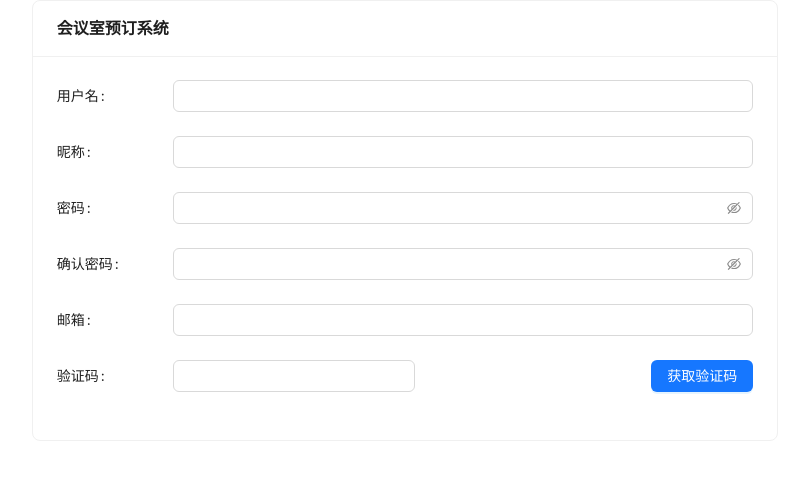
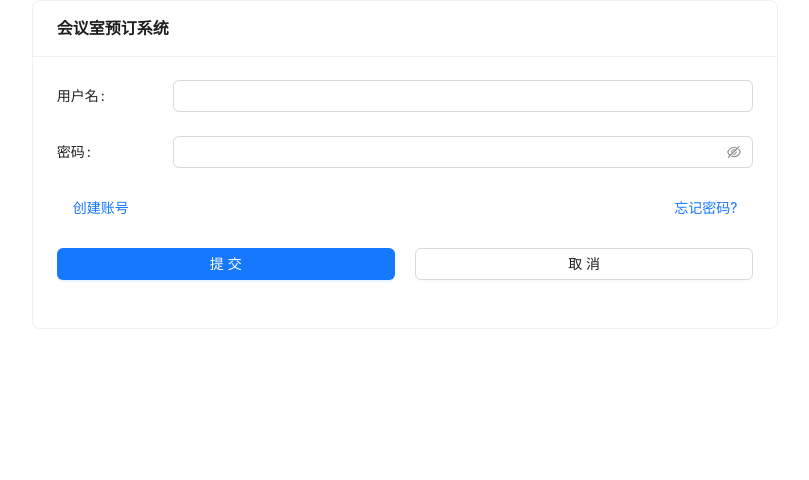
Before and after one commit to chinawangyatao/meeting_room_booking_system_frontend_user, a React (Create React App) app: page /login in a window 1280 px wide. Shown: the top 480 px of the page, without its empty margins (235-1044 px from the left). Built offline with nearby package versions, Linux system fonts and the light colour scheme.

Commit message:
feat 增加注册逻辑

```diff
--- a/src/views/Login/Index.tsx
+++ b/src/views/Login/Index.tsx
@@ -6,16 +6,24 @@ import styled from 'styled-components';
 import Register from './Register';
 
 const Index = memo(() => {
-  const [isRegister, setIsRegister] = useState(false);
-  const submit = (val: submitValue) => {
+  const [isRegister, setIsRegister] = useState(true);
+  const submit = (val?: submitValue) => {
     console.log(val);
+  };
+  const handleRegister = (val: any) => {
+    console.log(val);
+    console.log(123);
   };
   return (
     <LoginWrapper>
       <Row justify={'center'} align={'middle'}>
         <Col span={8} md={{ span: 14 }} sm={{ span: 20 }} xs={{ span: 24 }}>
           <Card bordered title={'会议室预订系统'}>
-            {isRegister ? <Login submit={submit} /> : <Register submit={submit} />}
+            {isRegister ? (
+              <Login submit={submit} handleRegister={handleRegister} />
+            ) : (
+              <Register submit={submit} handleRegister={handleRegister} />
+            )}
           </Card>
         </Col>
       </Row>
--- a/src/views/Login/Login.tsx
+++ b/src/views/Login/Login.tsx
@@ -1,13 +1,14 @@
 import React, { memo } from 'react';
 import { Button, Col, Form, Input, Row } from 'antd';
-import { LoginProps } from './LoginRegister';
+import { LoginProps, submitValue } from './LoginRegister';
 import { Link } from 'react-router-dom';
 
 const Login = memo((props: LoginProps) => {
-  const { submit } = props;
+  const { submit, handleRegister } = props;
+
   return (
     <>
-      <Form onFinish={val => submit(val)}>
+      <Form onFinish={val => submit(val as { username: string })}>
         <Form.Item labelCol={{ span: 4 }} labelAlign={'left'} label={'用户名'} name={'username'}>
           <Input />
         </Form.Item>
@@ -16,8 +17,14 @@ const Login = memo((props: LoginProps) => {
         </Form.Item>
         <Form.Item>
           <Row justify={'space-between'}>
-            <Col>创建账号</Col>
-            <Col>忘记密码</Col>
+            <Col>
+              <Button type={'link'} onClick={handleRegister}>
+                创建账号
+              </Button>
+            </Col>
+            <Col>
+              <Button type={'link'}>忘记密码?</Button>
+            </Col>
           </Row>
         </Form.Item>
         <Form.Item>
--- a/src/views/Login/LoginRegister.d.ts
+++ b/src/views/Login/LoginRegister.d.ts
@@ -1,5 +1,6 @@
 export type LoginProps = {
-  submit: (v: submitValue) => void;
+  submit?: (v: submitValue | undefined) => void;
+  handleRegister?: (v) => void;
 };
 
 type submitValue = {
--- a/src/views/Login/Register.tsx
+++ b/src/views/Login/Register.tsx
@@ -3,6 +3,7 @@ import { LoginProps } from './LoginRegister';
 import { Button, Col, Form, Input, Row } from 'antd';
 
 const Register = memo((props: LoginProps) => {
+  const { submit } = props;
   return (
     <>
       <Form>
@@ -31,6 +32,20 @@ const Register = memo((props: LoginProps) => {
             </Col>
           </Row>
         </Form.Item>
+        <Form.Item>
+          <Row justify={'space-between'} gutter={20}>
+            <Col span={12}>
+              <Button block type={'primary'}>
+                提交
+              </Button>
+            </Col>
+            <Col span={12}>
+              <Button block type={'dashed'} onClick={() => submit}>
+                返回登录
+              </Button>
+            </Col>
+          </Row>
+        </Form.Item>
       </Form>
     </>
   );
```
